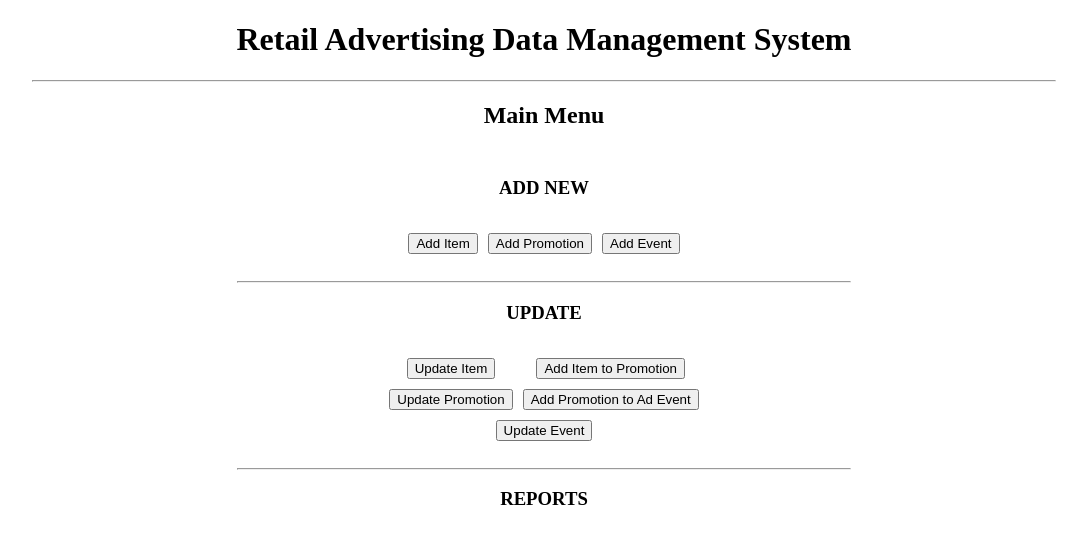
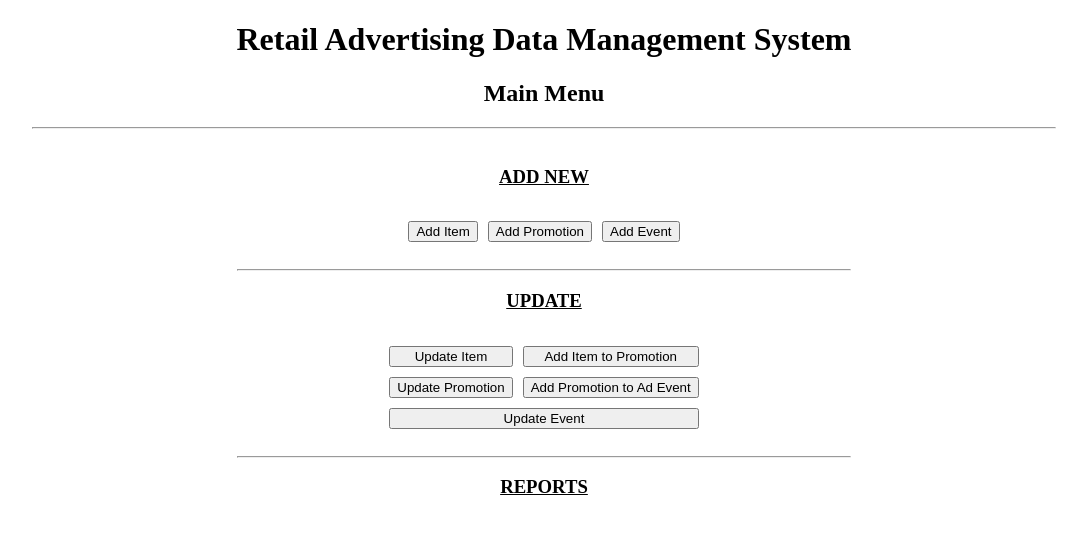
Before and after one commit to rjoac1/CSC423_TermProject, a PHP site: page /index.html in a window 1280 px wide. Shown: the top 544 px of the page, without its empty margins (96-1183 px from the left). Run offline with PHP 8.4, Linux system fonts and the light colour scheme.

Commit message:
Main Menu styling

```diff
--- a/index.html
+++ b/index.html
@@ -8,8 +8,9 @@
 <body>
     <center>
         <h1>Retail Advertising Data Management System</h1>
+        <h2>Main Menu</h2>
         <hr />
-    <h2>Main Menu</h2>
+
         <div class="buttonSection">
             <h3>ADD NEW</h3>
             <table class="buttonTable" cellspacing="0" cellpadding="5px">
@@ -36,7 +37,6 @@
             <hr />
 
             <h3>REPORTS</h3>
-
         </div>
     </center>
 </body>
--- a/style.css
+++ b/style.css
@@ -12,11 +12,14 @@ body{
     padding: 10px;
 }
 
-.buttonSection{
+div.buttonSection{
     display:inline-block;
     width: 60%;
     padding: 10px;
     text-align: center;
+}
+.buttonSection h3{
+    text-decoration: underline;
 }
 .buttonTable{
     display:inline-block;
@@ -25,3 +28,6 @@ body{
     padding: 10px;
     text-align: center;
 }
+INPUT[type="button"]{
+    width:100%;
+}
```
Lines whose indentation alone changed are shown as unchanged.
